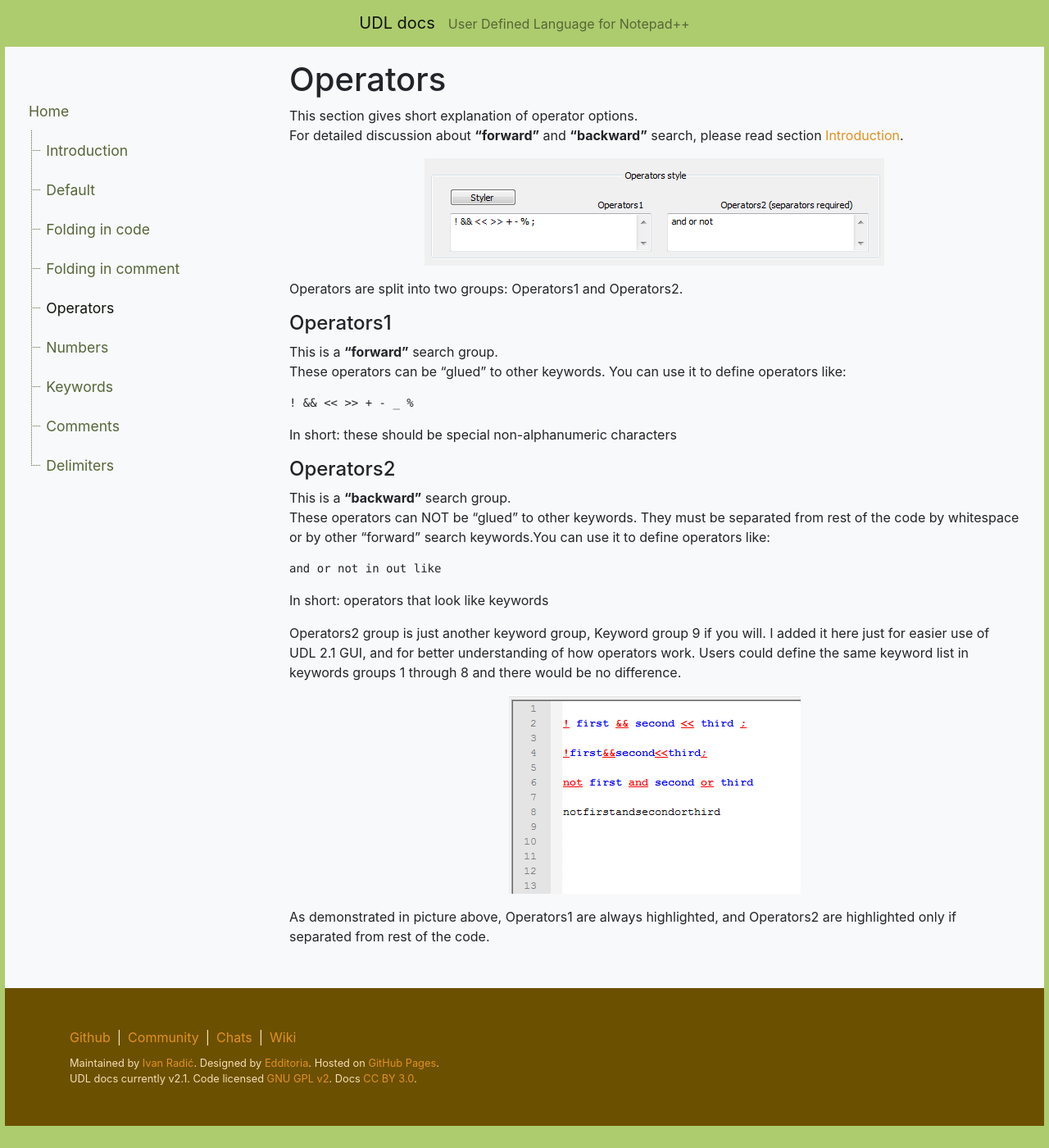
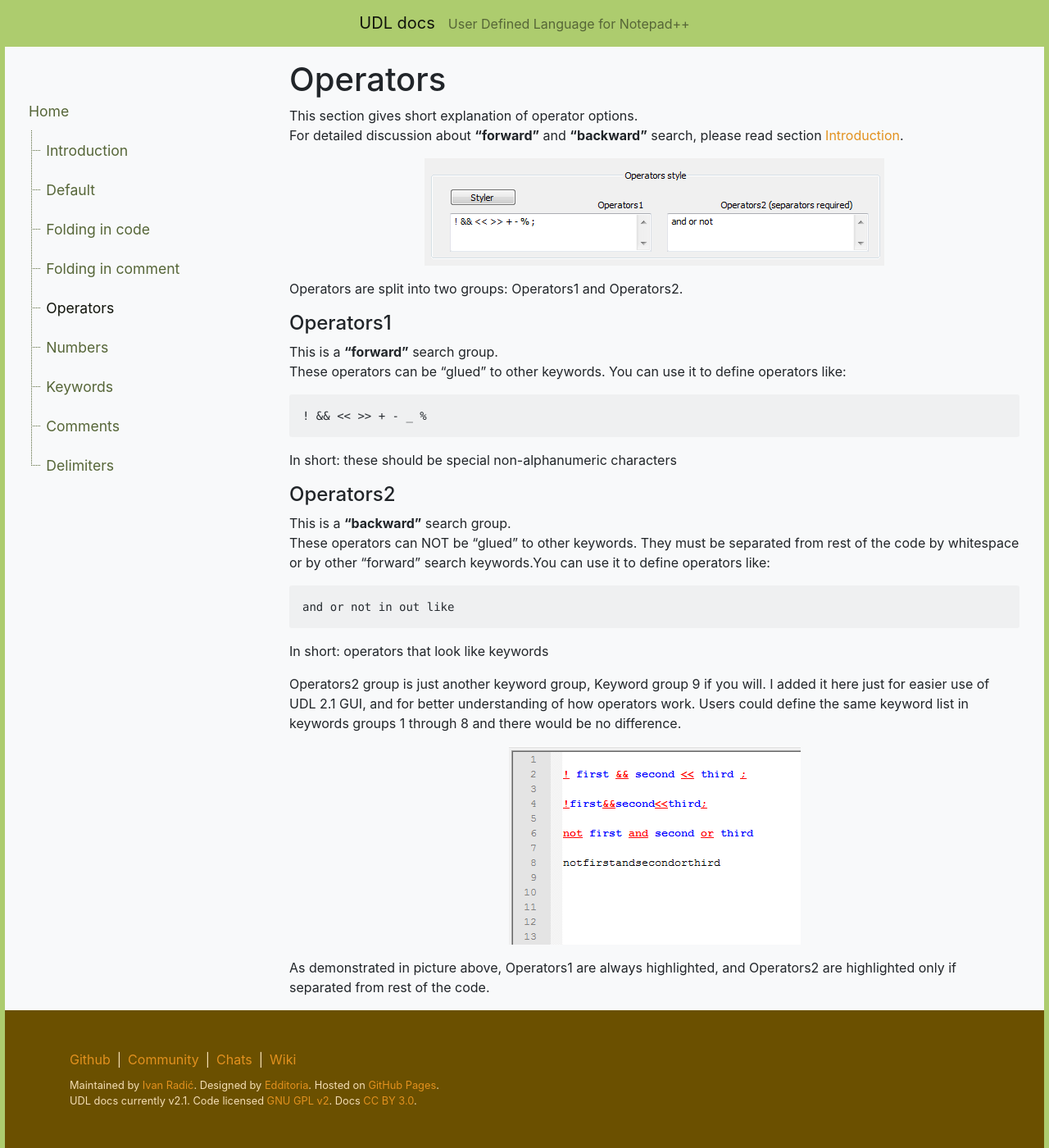
Before and after one commit to ivan-radic/udl-documentation, a Jekyll site: the page built from docs/operators.md, in a window 1280 px wide and 1400 px high, scrolled down 21 px. Shown: the whole window at 82% size. Built offline with Jekyll 4.4.1, drawn with Linux system fonts in a browser that asks for light colours; our own code applies the rules of GitHub Pages for plain Markdown files; a script that is not in the unit is left out.

Commit message:
add styles for <code> and <pre>

```diff
--- a/_layouts/default.html
+++ b/_layouts/default.html
@@ -23,7 +23,7 @@
 					{% include fork-note.html %}
 					{% endunless %}
 
-					<main aria-label="Content">
+					<main class="main" aria-label="Content">
 						<div class="container pt-4">
 							{{ content }}
 						</div>
--- a/assets/main.scss
+++ b/assets/main.scss
@@ -50,6 +50,27 @@ img {
 	display: flex;
 	flex-wrap: wrap;
 	width: 100%;
+}
+
+// intentionally copy the styles from Github; easier to identify as code block
+.main code {
+	margin: 0;
+	padding: 0.2rem 0.4rem;
+	border-radius: 3px;
+	background-color: #eff0f1; // same as stack-overflow
+	color: #24292e;
+}
+.main pre {
+	margin-bottom: 1rem;
+	padding: 1rem;
+	border-radius: 3px;
+	line-height: 1.45;
+	background-color: #eff0f1; // same as stack-overflow
+}
+.main pre code {
+	padding: 0;
+	border: none;
+	background-color: transparent;
 }
 
 
```
